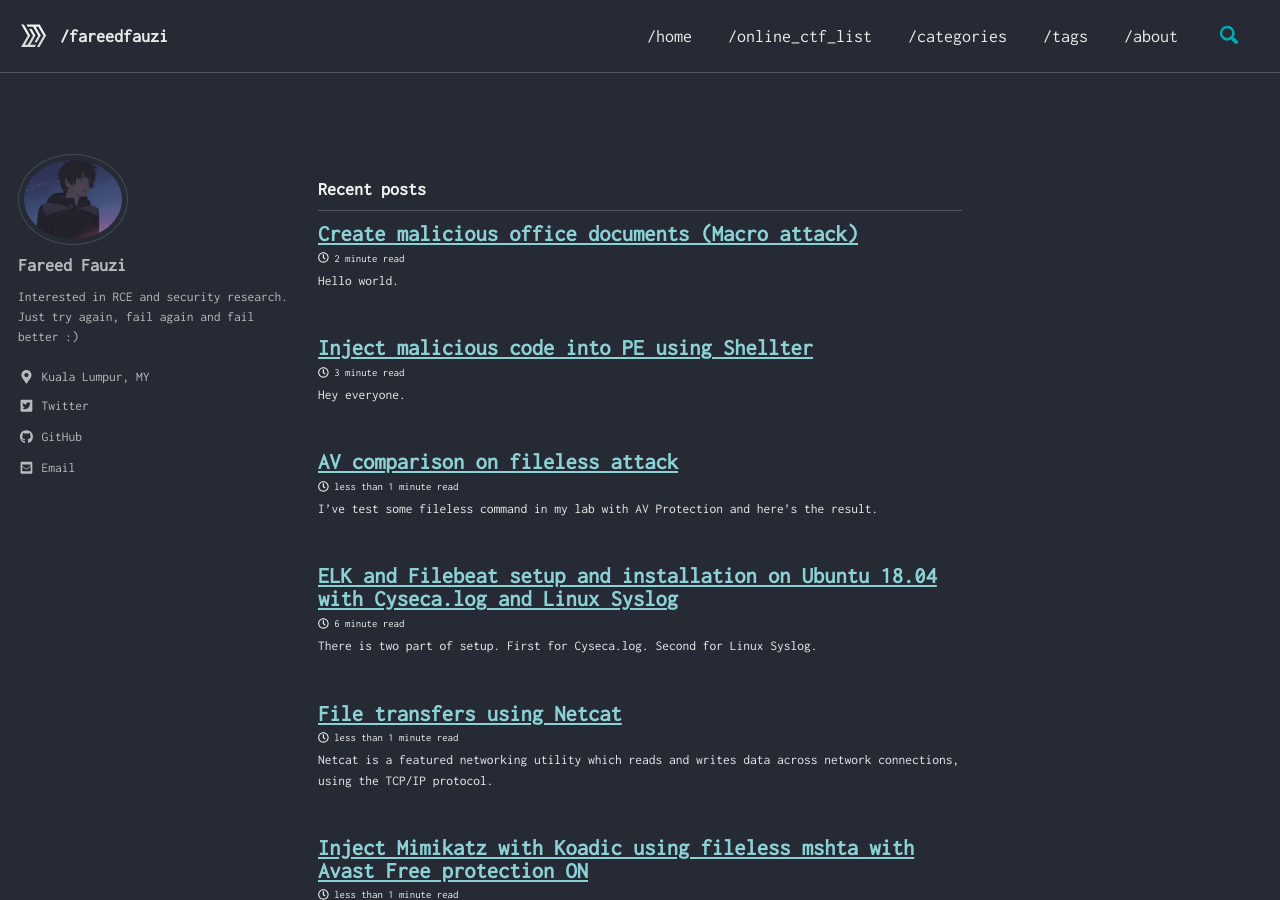
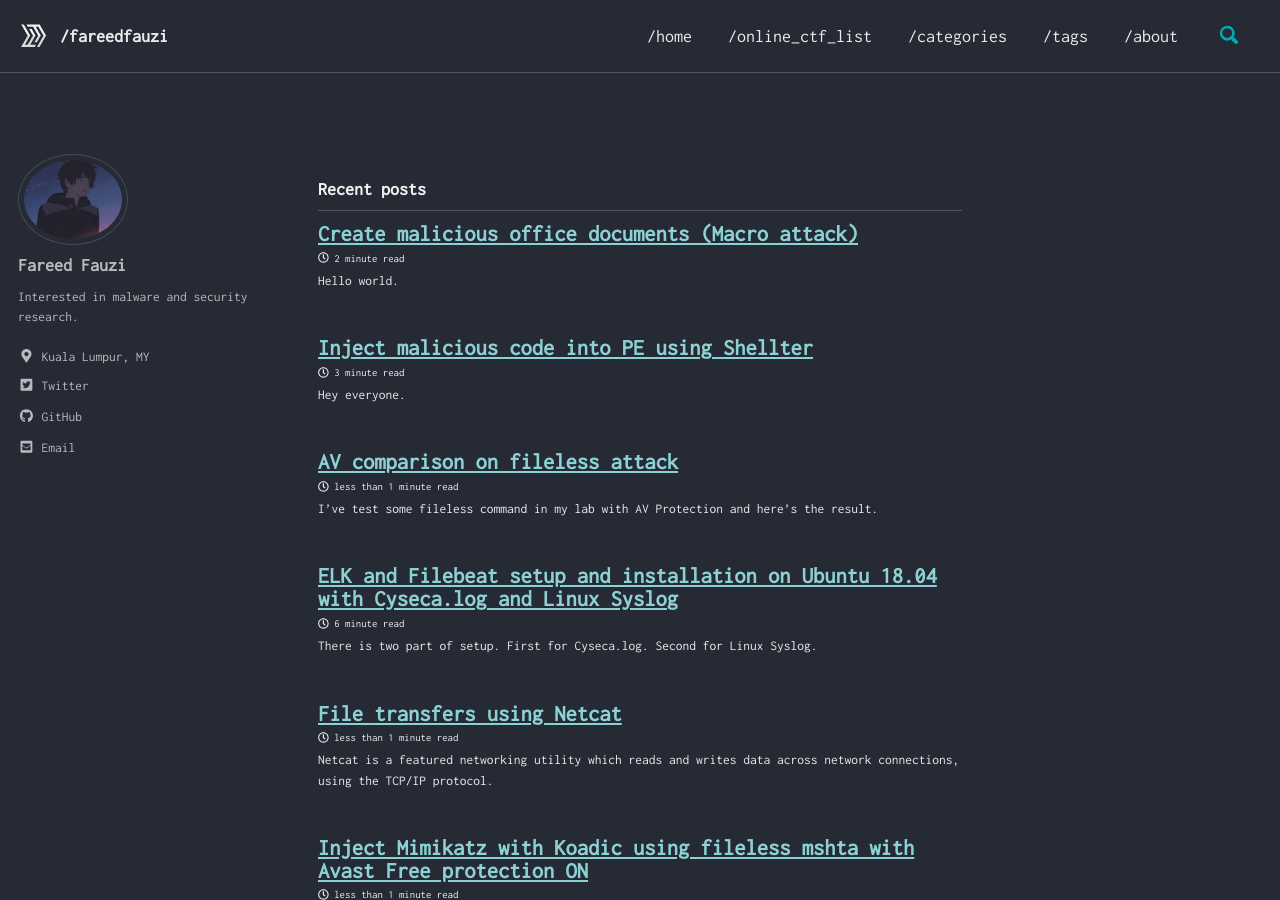
Before and after one commit to spiritedwolf/fareedfauzi.github.io, a Jekyll site: the page built from index.html, in a window 1280 px wide and 900 px high. Built offline with Jekyll 4.4.1, drawn with Linux system fonts in a browser that asks for light colours; cached includes are drawn as plain includes; the list of posts is cut into pages by our own code.

Commit message:
Update _config.yml

```diff
--- a/_config.yml
+++ b/_config.yml
@@ -106,7 +106,7 @@ analytics:
 author:
   name             : "Fareed Fauzi"
   avatar           : /assets/images/anime-your-name-26501.jpg
-  bio              : "Interested in RCE and security research. Just try again, fail again and fail better :)"
+  bio              : "Interested in malware and security research."
   location         : "Kuala Lumpur, MY"
   email            : fareedradzi@gmail.com
   links:
```
